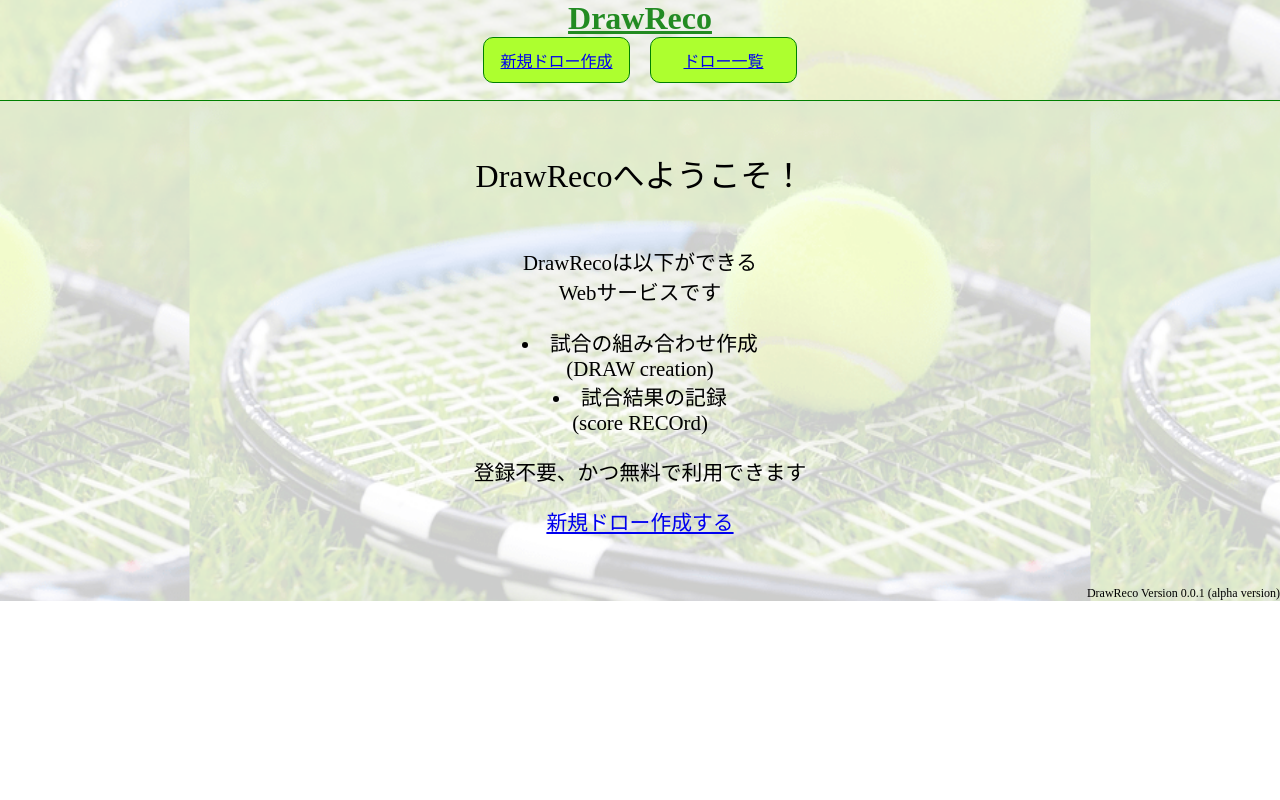
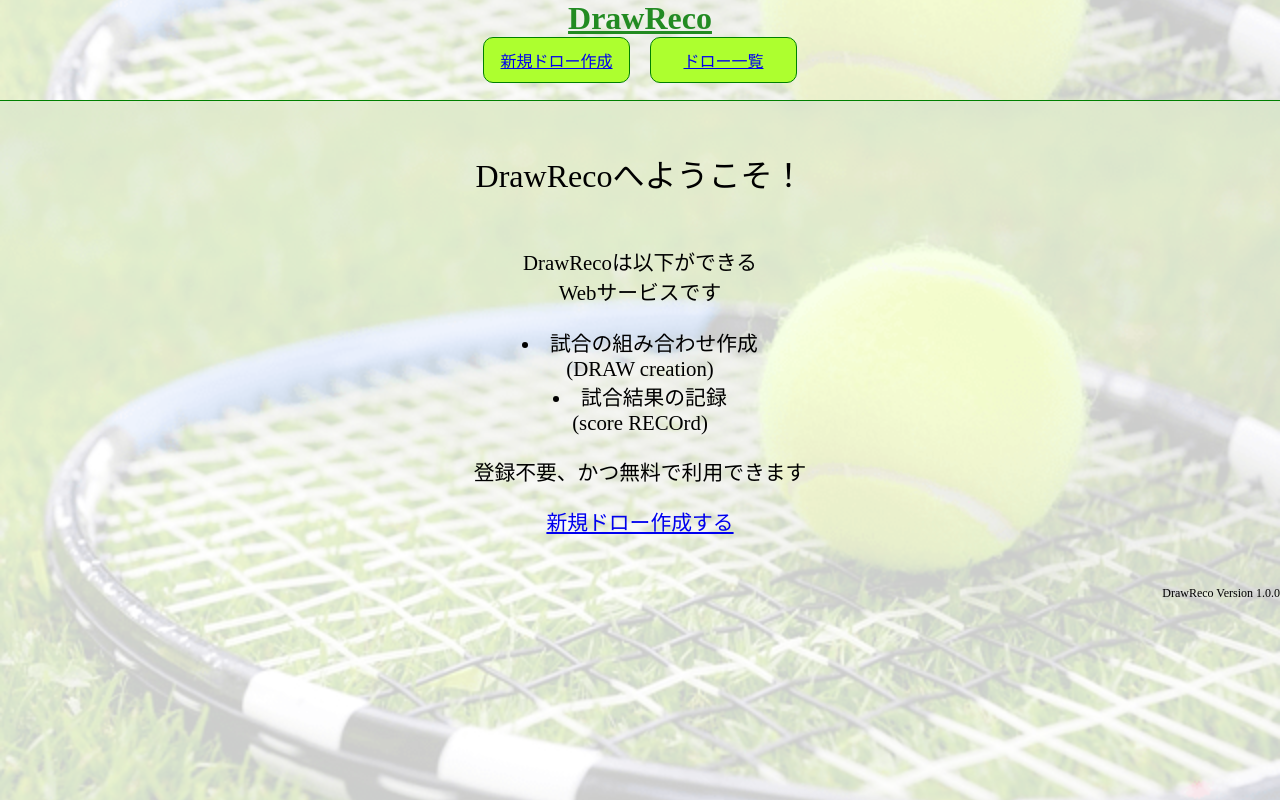
Before and after one commit to tom-ikedy/drawreco, a Vue app: page / in a window 1280 px wide. Built offline with nearby package versions, Linux system fonts and the light colour scheme; no server answers.

Commit message:
Update background image.

```diff
--- a/src/App.vue
+++ b/src/App.vue
@@ -62,7 +62,7 @@
     <div id='header-space'></div>
     <router-view/>
     <footer id='footer'>
-      <div id='version'>DrawReco Version 0.0.1 (alpha version)</div>
+      <div id='version'>DrawReco Version 1.0.0</div>
       <!-- <div id='copyright'>© 2021-2022 Tomoya Ikeda All rights reserved.</div> -->
     </footer>
   </div>
@@ -130,8 +130,9 @@ h3 { margin: 3% 15%; }
   background-image: url(img/background-image.png);
   background-repeat: repeat;
   background-position: center 35px;
-  background-size: contain;
+  background-size: 100%;
   background-color: #FFF;
+  min-height: 100vh;
 }
 
 #header {
```
